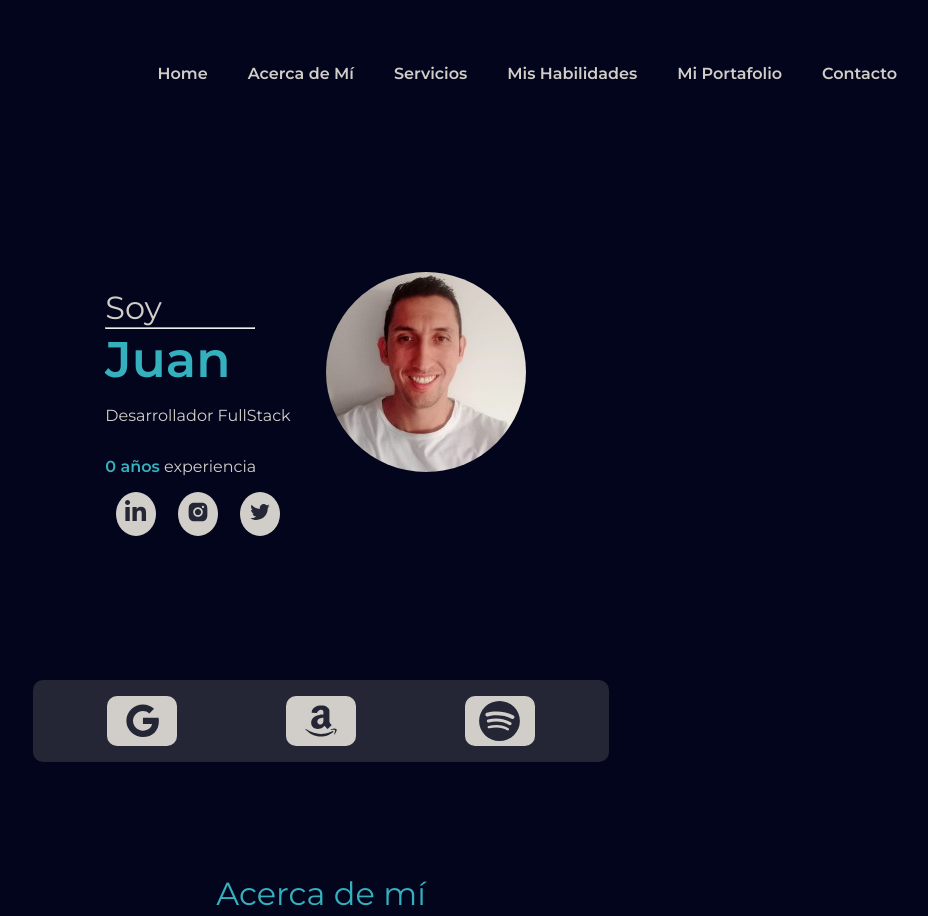
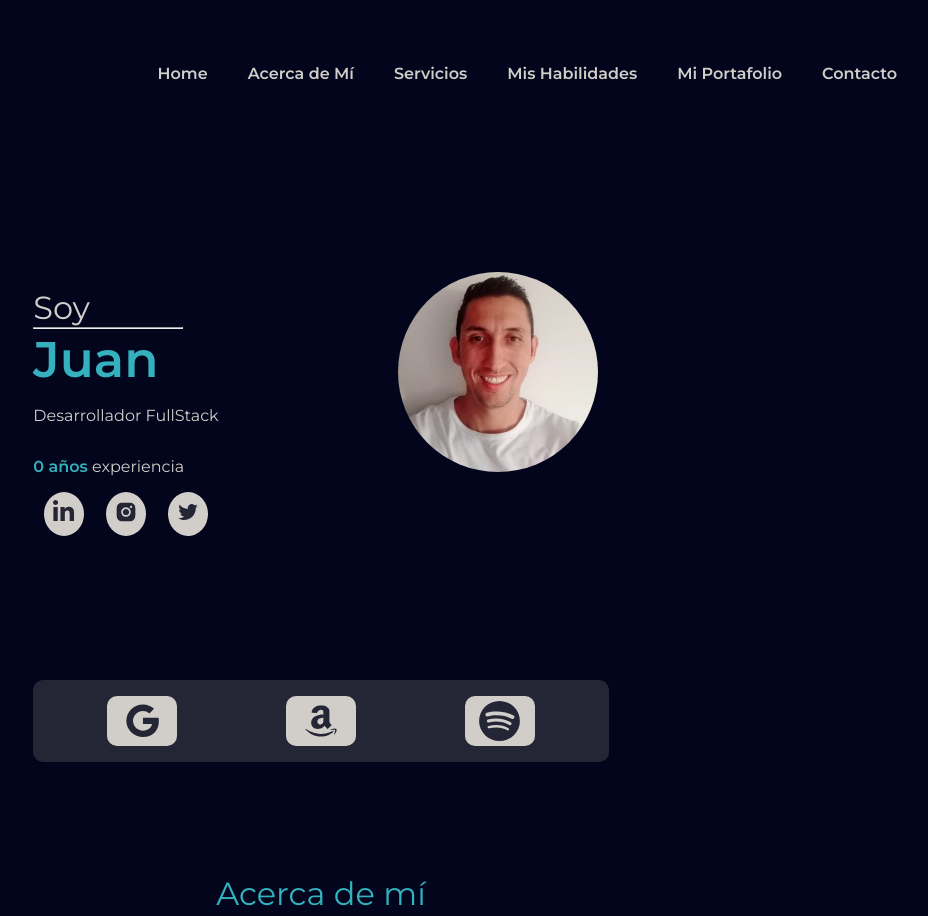
Before and after one commit to jfar1988/portafolio, a plain HTML site: page index.html in a window 1280 px wide. Shown: the top 916 px of the page, without its empty margins (319-1247 px from the left). Drawn offline with nearby package versions, Linux system fonts and the light colour scheme.

Commit message:
Arreglos pequeños en apariencia style.css

```diff
--- a/src/style.css
+++ b/src/style.css
@@ -343,7 +343,7 @@ h2{
         display: flex;
         text-align: start;
         flex-direction: row-reverse;
-        gap: 1rem;
+        gap: 10rem;
     }
     .home_box{
         display: flex;
```
